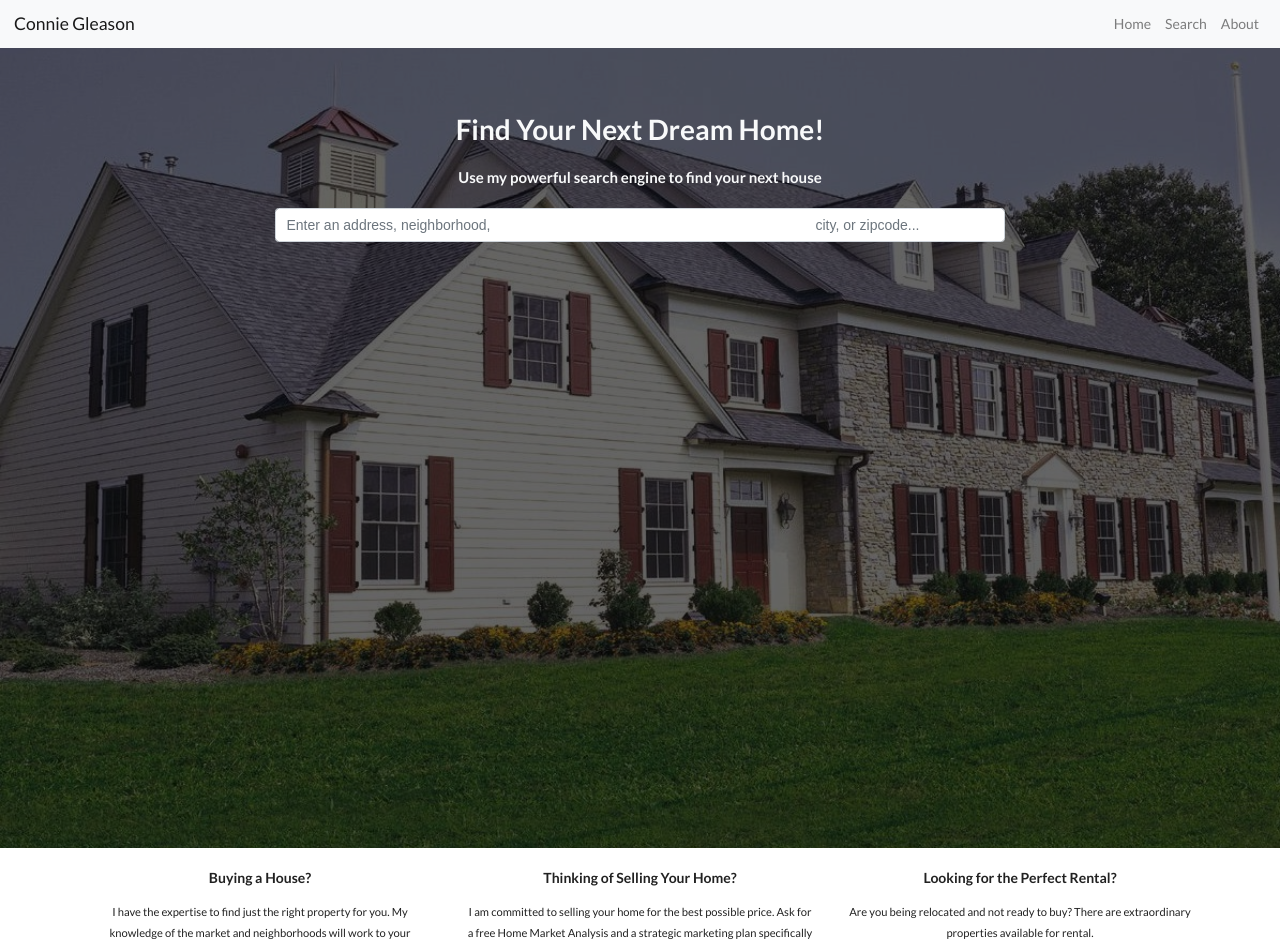
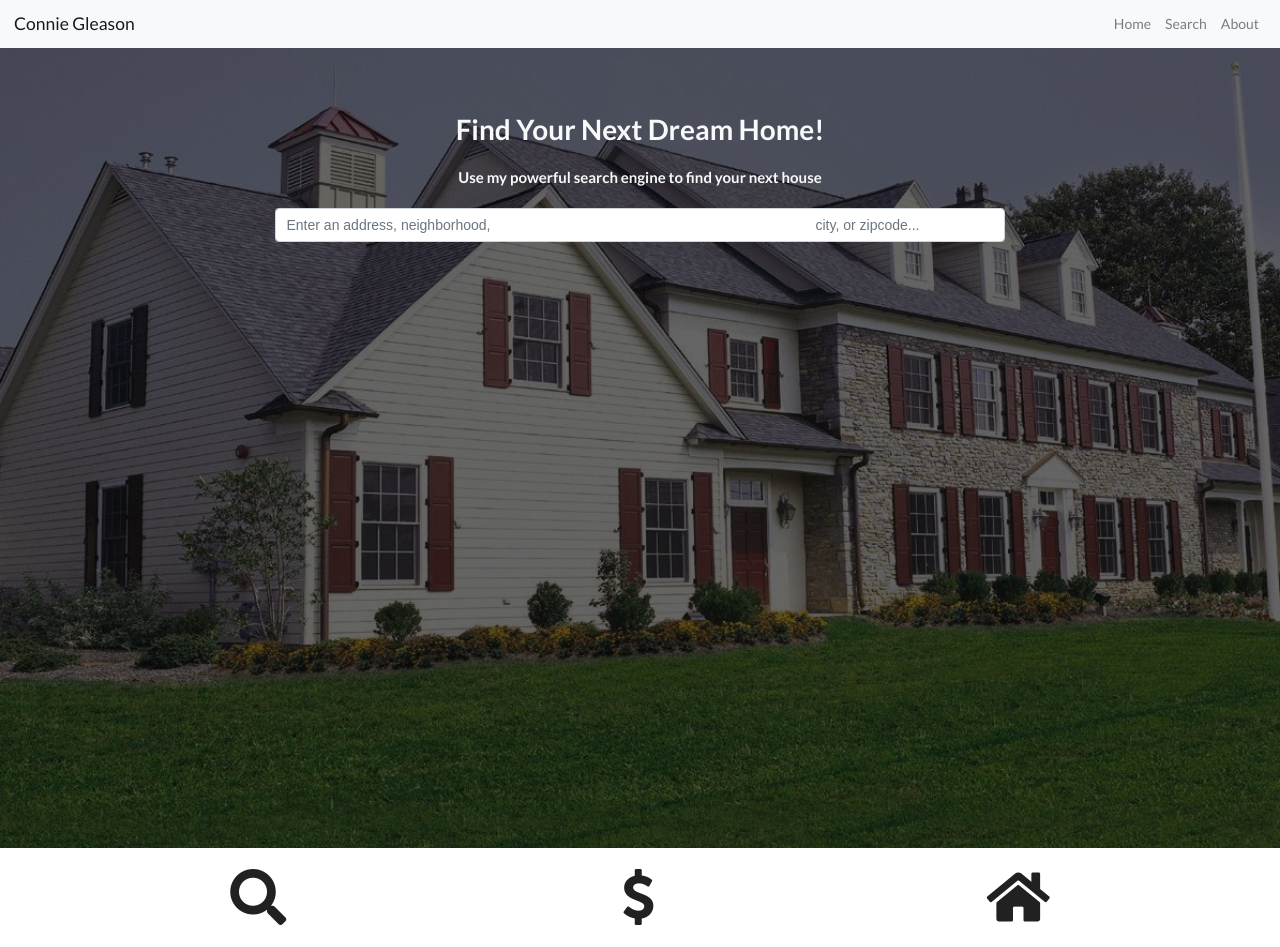
Before and after one commit to ryangleason82/cgEstate, a React (Create React App) app in the folder cg-estate/: page / in a window 1280 px wide. Shown: the top 947 px of the page. Built offline with nearby package versions, Linux system fonts and the light colour scheme.

Commit message:
Using semantic ui until i figure out how to use svn

```diff
--- a/cg-estate/src/components/about/About.js
+++ b/cg-estate/src/components/about/About.js
@@ -8,6 +8,7 @@ const About = () => {
 		<Container>
 			<Row className="mt-4">
 				<Col className="text-center">
+					<i className="search huge icon" />
 					<h5>Buying a House?</h5>
 					<p>
 						<small>
@@ -19,6 +20,7 @@ const About = () => {
 				</Col>
 
 				<Col className="text-center">
+					<i className="dollar sign huge icon" />
 					<h5>Thinking of Selling Your Home?</h5>
 					<p>
 						<small>
@@ -29,6 +31,7 @@ const About = () => {
 					</p>
 				</Col>
 				<Col className="text-center">
+					<i className="home huge icon" />
 					<h5>Looking for the Perfect Rental?</h5>
 					<p>
 						<small>
```
